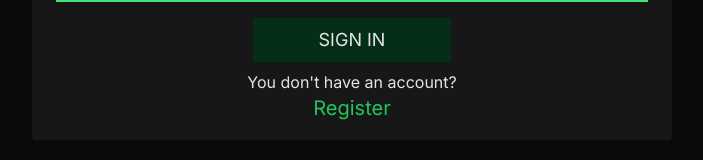
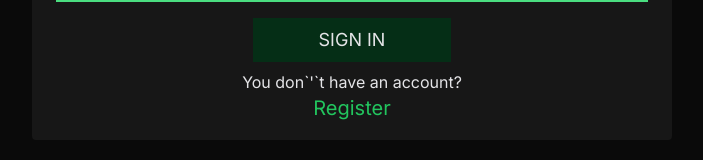
Before and after one commit to RubenMkda/realTimeChat, a Next.js app: page /login in a window 1280 px wide. Shown: the part 447-607 px from the top of the page, without its empty margins (288-991 px from the left). Built offline with nearby package versions, Linux system fonts and the light colour scheme.

Commit message:
fixing login

```diff
--- a/src/app/login/page.js
+++ b/src/app/login/page.js
@@ -15,7 +15,7 @@ const LoginUser = () => {
                     </form>
                 </main>
                 <footer className="flex flex-col items-center justify-center">
-                    <p>You don't have an account?</p>
+                    <p>You don`&apos;`t have an account?</p>
                     <Link className="group transition duration-300 text-xl text-green-500" href='/signup'>
                         Register
                          <span className="block max-w-0 group-hover:max-w-full transition-all duration-500 h-0.5 bg-green-500"></span>
```
